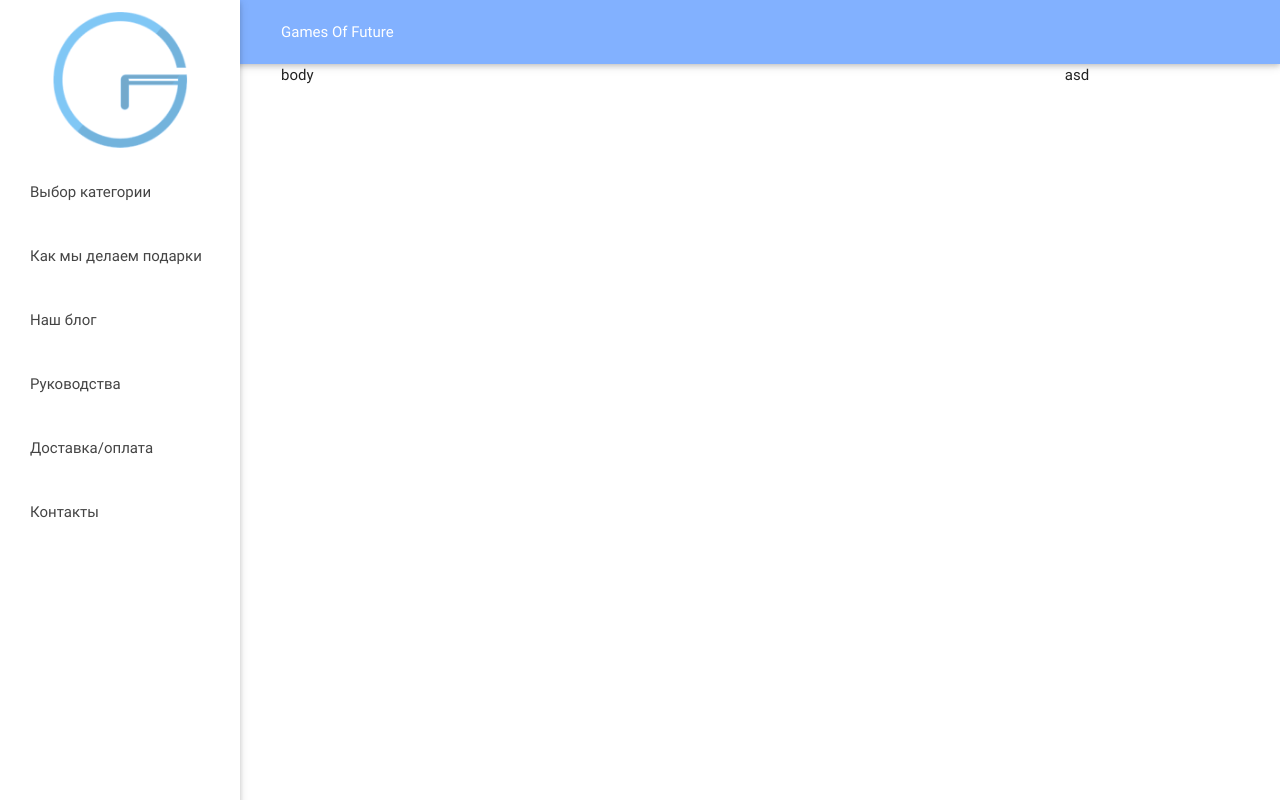
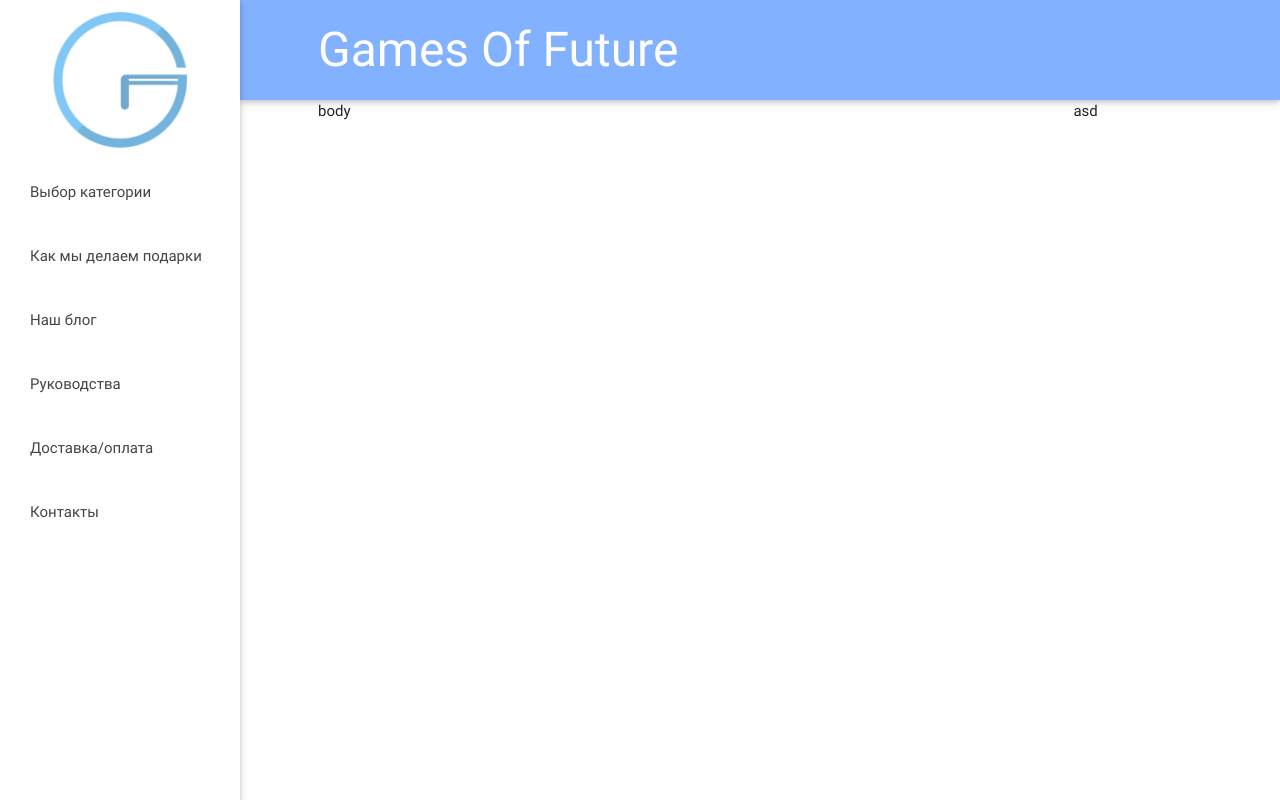
Before and after one commit to maratkanov-a/GamesOfFuture, a Django app: page / in a window 1280 px wide. Run offline with Django 3.2, Linux system fonts and the light colour scheme.

Commit message:
added icons

```diff
--- a/shop/static/css/mine.css
+++ b/shop/static/css/mine.css
@@ -1,3 +1,4 @@
+/*styles for header*/
 #logo-size {
     height: 156px;
     width: 136px;
@@ -9,11 +10,7 @@
 }
 
 header, main, footer {
-    padding-left: 200px;
-}
-
-.container {
-    width: 85%;
+    padding-left: 240px;
 }
 
 /*little screen - remove padding*/
@@ -22,3 +19,24 @@ header, main, footer {
         padding-left: 0;
     }
 }
+.page-title {
+    font-size: 48px;
+    line-height: 100px
+}
+
+.new-nav {
+    height: 100px;
+}
+
+#nav-mobile {
+    width: 240px
+}
+/*---------------------------------------------*/
+
+/*styles for body*/
+
+.container {
+    width: 85%;
+}
+
+/*---------------------------------------------*/
--- a/templates/base.html
+++ b/templates/base.html
@@ -7,12 +7,13 @@
     {% load staticfiles %}
     <link rel="stylesheet" href="{% static 'css/materialize.min.css' %}">
     <link rel="stylesheet" href="{% static 'css/mine.css' %}">
+    <link href="https://fonts.googleapis.com/icon?family=Material+Icons" rel="stylesheet">
 
     <meta name="viewport" content="width=device-width, initial-scale=1.0"/>
 </head>
 <body>
     <header>
-        <nav class="nav-wrapper blue accent-1">
+        <nav class="nav-wrapper new-nav blue accent-1">
             <div class="container">
                 <div class="nav-wrapper">
                     <a href="#" data-activates="nav-mobile" class="button-collapse">
@@ -24,7 +25,7 @@
                 </div>
             </div>
         </nav>
-        <ul id="nav-mobile" class="side-nav fixed" style="width: 240px">
+        <ul id="nav-mobile" class="side-nav fixed">
             <div class="logo">
                 <a href="{% url 'home-page' %}">
                     <img id="logo-size" src="{% static 'img/site/logo.png' %}">
@@ -35,7 +36,6 @@
                     Выбор категории
                 </a>
             </li>
-            {# TODO: line fix           #}
             <li>
                 <a class="waves-effect waves-teal" href="#">
                     Как мы делаем подарки
```
